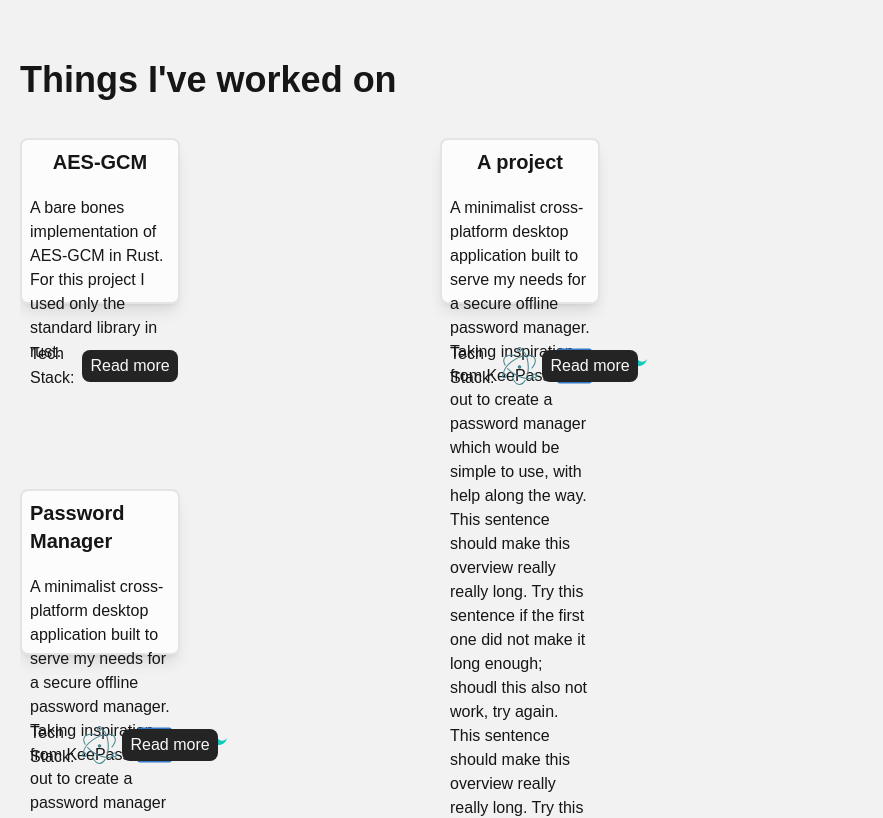
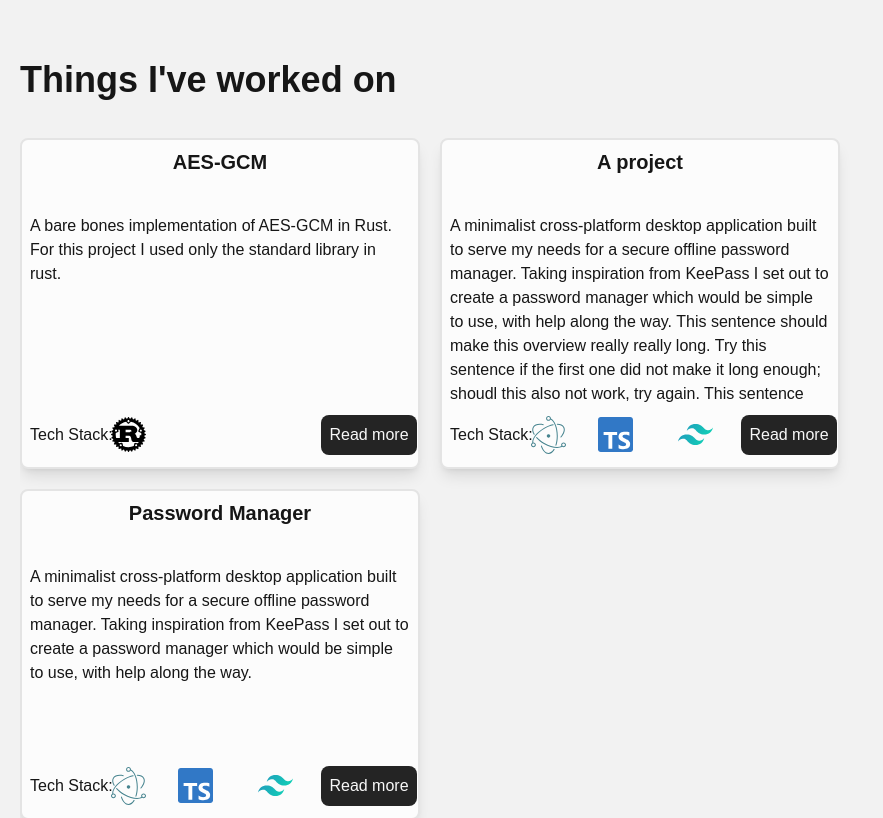
Before and after one commit to TinTanSan/portfolio, a Next.js app: page / in a window 1280 px wide. Shown: the part 780-1598 px from the top of the page, without its empty margins (0-883 px from the left). Built offline with nearby package versions, Linux system fonts and the light colour scheme.

Commit message:
project card now using grid layout

```diff
--- a/src/app/ProjectCard.tsx
+++ b/src/app/ProjectCard.tsx
@@ -8,20 +8,22 @@ type props = {
 }
 export default function ProjectCard({projectDetails}:props) {
   return (
-    <div className='flex flex-col w-full md:w-1/2 lg:w-[40%] border-2 shrink-0 grow-0 bg-base-100 border-base-300 text-base-content shadow-lg h-1/2 rounded-lg gap-5 p-2'>
-        <div className='flex w-full h-fit justify-center text-xl font-bold'>{projectDetails.projectName}</div>
-        <div className='flex flex-col w-full h-full'>
-            <div className='flex w-full h-full'>{projectDetails.projectOverview}</div>
-            <div className='flex w-full h-fit items-center justify-between'>
-              <div className='flex gap-2 w-full items-center'>
-                <div>Tech Stack:</div>
-                <div className='flex gap-2 lg:gap-5 h-fit w-fit'>
+    <div className='grid row-span-1 col-span-1 grid-flow-row-dense grid-rows-5 grid-cols-1 bg-base-100  border-2 border-base-300 text-base-content shadow-lg rounded-lg gap-5 p-2'>
+        <div className='grid row-span-1 w-full h-fit justify-center text-xl font-bold'>{projectDetails.projectName}</div>
+        <div className='grid row-span-4 grid-rows-5 w-full h-full'>
+            <div className='grid row-span-4 w-full h-100 md:h-full overflow-hidden overflow-ellipsis'>{projectDetails.projectOverview}</div>
+            <div className='grid grid-flow-col-dense grid-cols-1 grid-rows-2  md:row-span-1 md:grid-flow-col-dense md:grid-cols-4 md:grid-rows-1 w-full justify-between gap-2'>
+              <div className='grid col-span-full row-span-1 grid-rows-1 grid-cols-4 md:col-span-3 md:grid-cols-4 md:grid-flow-col-dense  w-full gap-10 items-center'>
+                <div className='grid col-span-1 text-nowrap w-fit '>Tech Stack:</div>
+                <div className='grid grid-flow-col-dense grid-cols-subgrid items-center col-span-3 lg:gap-3 h-fit w-full overflow-x-auto'>
                   {projectDetails.techUsed.map((x, i)=><Image key={i} src={"/"+x+ ".svg"} width={35} height={35} alt={x}/>)}
                 </div>
               </div>
-              <button className='bg-neutral text-neutral-content px-2 rounded-lg  items-center justify-center flex text-nowrap w-24 h-8'>
-                Read more
-              </button>
+              <div className='grid row-span-1 col-span-full md:col-span-1 w-full h-full items-center'>
+                <button className='bg-neutral text-neutral-content px-2 rounded-lg  items-center justify-center grid col-span-1 text-nowrap w-full md:w-24 h-10'>
+                  Read more
+                </button>
+              </div>
             </div>
         </div>
     </div>
```
